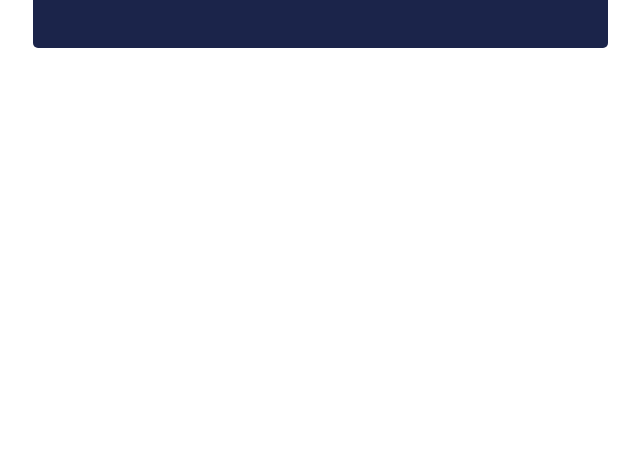
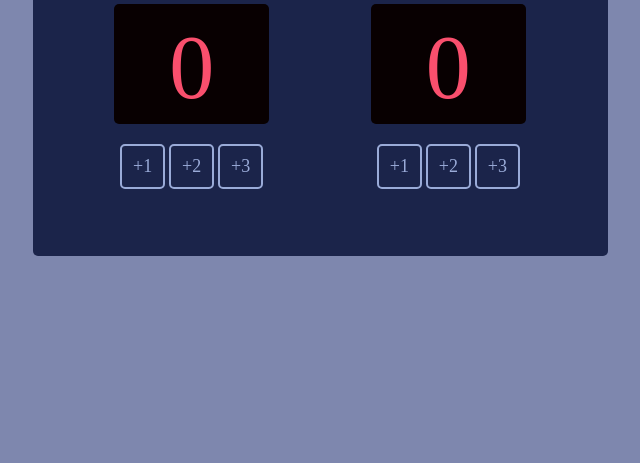
Before and after one commit to aditiintechk/basketball-scorecard, a plain HTML site: page index.html in a window 1280 px wide. Shown: the part 337-800 px from the top of the page, without its empty margins (320-960 px from the left). Drawn offline with Linux system fonts and the light colour scheme.

Commit message:
Add background color to main div

```diff
--- a/style.css
+++ b/style.css
@@ -6,9 +6,15 @@
 
 body {
     font-family: 'Cursed Timer ULiL';
+    height: 100vh;
     display: flex;
+    flex-direction: column;
     justify-content: center;
-    /* align-items: center; */
+    align-items: center;
+    background: #7e87ae;
+    background-size: cover;
+    background-position: center;
+    background-repeat: no-repeat;
 }
 
 .main {
```
